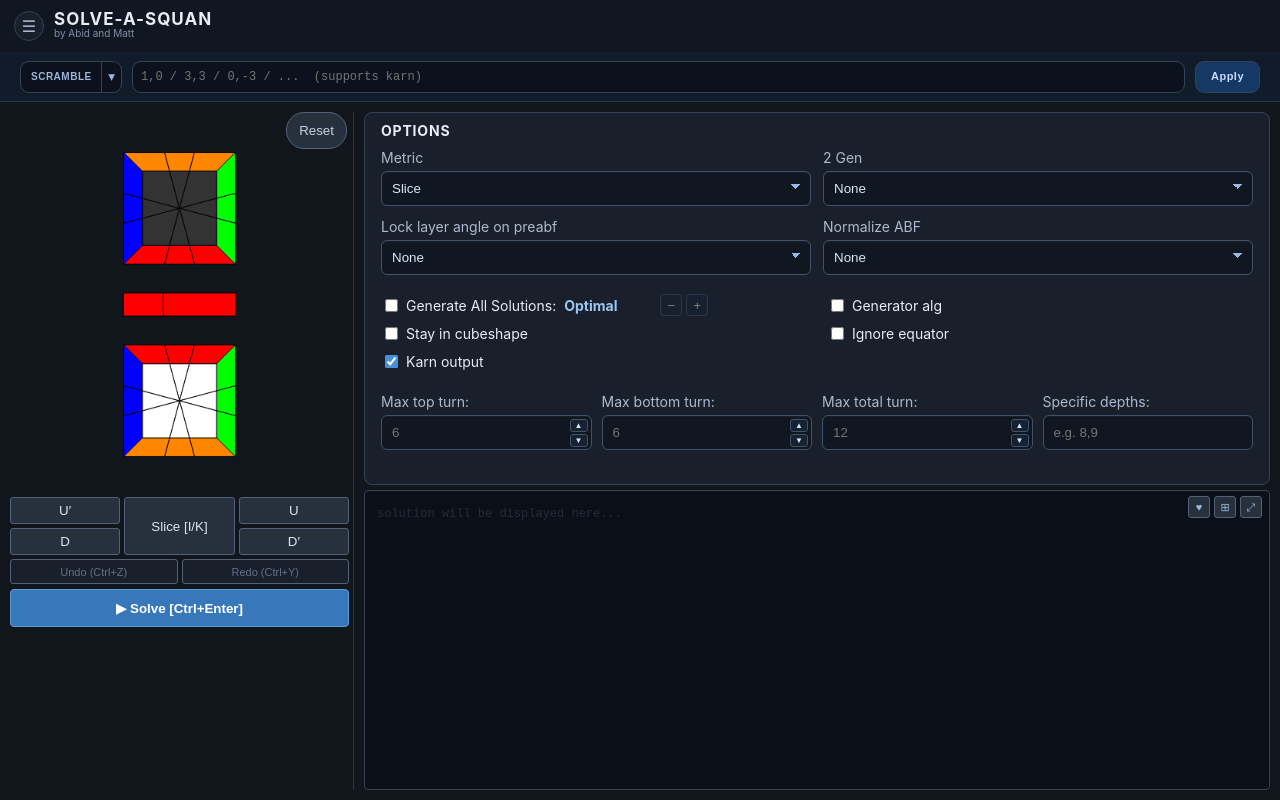
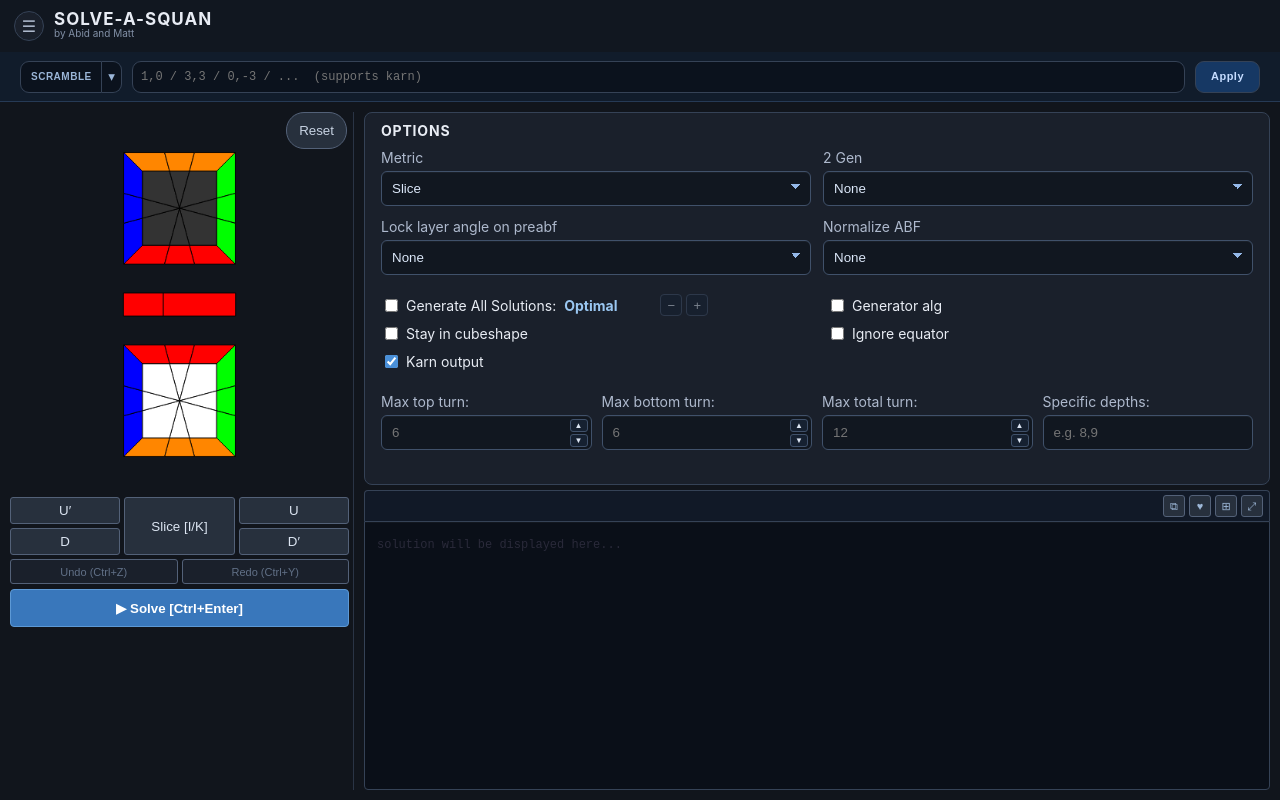
Before and after one commit to Abid-speedcuber/Croissant, a React (Vite) app in the folder main/: page / in a window 1280 px wide. Built offline with nearby package versions, Linux system fonts and the light colour scheme.

Commit message:
Fix: ergo rating fix

```diff
--- a/main/src/App.tsx
+++ b/main/src/App.tsx
@@ -43,7 +43,25 @@ type Solution = {
   sliceStart?: string;
 };
 type OutputLine = { raw: string; karn: string; isSolution: boolean; algRaw?: string };
-type RatingResult = { finalScore: number; phase1: number; phase2: number; phase3: number; phase4: number; ergoUp: number; ergoDown: number; sliceCount: number; movement: number; bonus: number; valid: boolean; sliceStart: number };
+type RatingResult = {
+  finalScore?: number;
+  final_score?: number;
+  phase1?: number;
+  phase2?: number;
+  phase3?: number;
+  phase4?: number;
+  ergoUp?: number;
+  ergo_up?: number;
+  ergoDown?: number;
+  ergo_down?: number;
+  sliceCount?: number;
+  slice_count?: number;
+  movement?: number;
+  bonus?: number;
+  valid?: boolean;
+  sliceStart?: number | string;
+  slice_start?: number | string;
+};
 type TwoGenStatus = { compatibility: number; cornersTwo: boolean; cornersPseudo: boolean };
 type DisplaySolution = Solution & { display: string; alg: string };
 
@@ -330,6 +348,18 @@ function parseSolutionCounts(line: string) {
   const lb = line.lastIndexOf("["), rb = line.lastIndexOf("]");
   const counts = lb >= 0 && rb > lb ? line.slice(lb + 1, rb).split("|").map((x) => Number(x.trim()) || 0) : [];
   return { slices: counts[0] || 0, moves: counts[1] || 0, angle: counts[2] || 0 };
+}
+function ratingScore(rating?: RatingResult) {
+  const value = rating?.finalScore ?? rating?.final_score;
+  return typeof value === "number" && Number.isFinite(value) ? value : undefined;
+}
+function ratingSliceStart(rating?: RatingResult) {
+  const value = rating?.sliceStart ?? rating?.slice_start;
+  if (typeof value === "number") return value ? String.fromCharCode(value) : undefined;
+  return value || undefined;
+}
+function solutionErgo(solution: Solution) {
+  return solution.ergo ?? solution.ergoRaw;
 }
 function medianNormalize(rows: Solution[]) {
   const valid = rows.map((row) => row.ergoRaw).filter((score): score is number => Number.isFinite(score)).sort((a, b) => a - b);
@@ -1203,11 +1233,11 @@ export default function App() {
     if (seenRaw.current.has(rawAlg)) return;
     seenRaw.current.add(rawAlg);
     let rating: RatingResult | undefined, sliceStart: string | undefined;
-    if (!stopped.current && lastSolveCubeShape.current && tauri()?.core?.invoke) {
+    if (lastSolveCubeShape.current && tauri()?.core?.invoke) {
       try {
         rating = await tauri()!.core!.invoke<RatingResult>("rate_algorithm", { algorithm: rawAlg, initialTopA: /^[1-8XYZ]/i.test(startPosition) });
         if (runId !== solveRunId.current) return;
-        if (rating.valid && rating.sliceStart) sliceStart = String.fromCharCode(rating.sliceStart);
+        if (rating.valid) sliceStart = ratingSliceStart(rating);
       } catch { /* an unrated row remains available */ }
     }
     const { rawDisplay, karnDisplay } = stopped.current
@@ -1222,7 +1252,7 @@ export default function App() {
       if (!debugOutput) replaceOutputLines(outputLinesRef.current.filter((entry) => entry.isSolution));
     }
     const counts = parseSolutionCounts(line);
-    const row: Solution = { raw: line, rawDisplay, karnDisplay, algRaw: rawAlg, ...counts, ergoRaw: rating?.valid ? rating.finalScore : undefined, sliceStart };
+    const row: Solution = { raw: line, rawDisplay, karnDisplay, algRaw: rawAlg, ...counts, ergoRaw: rating?.valid ? ratingScore(rating) : undefined, sliceStart };
     addSolution(row);
     addOutputLine({ raw: rawDisplay, karn: karnDisplay, isSolution: true, algRaw: rawAlg });
   };
@@ -1410,8 +1440,9 @@ export default function App() {
     return a.moves - b.moves;
   });
   const terminalSolutions = visibleSolutions.map((solution, index) => {
+    const ergo = solutionErgo(solution);
     const suffix = showErgo && !running
-      ? solution.ergo === undefined ? "  (⚠)" : `  (${solution.ergo.toFixed(2)})`
+      ? ergo === undefined ? "  (⚠)" : `  (${ergo.toFixed(2)})`
       : "";
     return { key: `sol-${solution.raw}-${index}`, text: solution.display + suffix, solution };
   });
@@ -1614,7 +1645,7 @@ export default function App() {
           </div>
           <div className={`terminal-shell ${outputToolsFaded ? "tools-faded" : ""}`} onMouseMove={markOutputToolsActive} onMouseLeave={() => setOutputToolsFaded(true)}>
             <div className="output-tools">
-              {!!solutions.length && <button title="Copy all algs in terminal" onClick={copyTerminalText}>⧉</button>}
+              <button title="Copy all algs in terminal" disabled={!solutions.length} onClick={copyTerminalText}>⧉</button>
               <button title="Open the favorites bin" onClick={() => setFavoritesOpen(true)}>♥</button>
               <button title={tableView ? "Switch to terminal view" : "Switch to table view"} onClick={() => setTableView((v) => !v)}>{tableView ? "▤" : "⊞"}</button>
               <button title={expanded ? "Shrink terminal" : "Expand terminal"} onClick={() => setExpanded((v) => !v)}>{expanded ? "⤡" : "⤢"}</button>
@@ -1623,7 +1654,10 @@ export default function App() {
             {!followTerminal && !tableView && running && <button className="terminal-follow-button" title="Scroll to bottom and resume auto-scroll" onClick={scrollTerminalToBottom}>⌄</button>}
             {tableView ? <div className={`terminal metric-${metric.toLowerCase()} ${showErgo ? "with-ergo" : ""}`}>
               <div className="terminal-head"><span>#</span><b>Solution</b>{metric === "Angle" && <span>Angle</span>}{metric !== "Slice" && <span>Moves</span>}<span>Slices</span>{showErgo && <span>Ergo</span>}</div>
-              {tableSolutions.map((x, i) => <div className="solution" key={x.raw} onMouseDown={(event) => { if (event.button !== 0 && event.button !== 2) return; event.preventDefault(); setContextMenu({ x: event.clientX, y: event.clientY, alg: x.display }); }} onContextMenu={(event) => event.preventDefault()}><span>{i + 1}</span><code className={abidNotation ? "abid" : ""}>{abidNotation ? abidify(x.alg) : x.alg}</code>{metric === "Angle" && <span>{x.angle}</span>}{metric !== "Slice" && <span>{x.moves}</span>}<span>{x.slices}</span>{showErgo && <span>{x.ergo === undefined ? "⚠" : x.ergo.toFixed(1)}</span>}</div>)}
+              {tableSolutions.map((x, i) => {
+                const ergo = solutionErgo(x);
+                return <div className="solution" key={x.raw} onMouseDown={(event) => { if (event.button !== 0 && event.button !== 2) return; event.preventDefault(); setContextMenu({ x: event.clientX, y: event.clientY, alg: x.display }); }} onContextMenu={(event) => event.preventDefault()}><span>{i + 1}</span><code className={abidNotation ? "abid" : ""}>{abidNotation ? abidify(x.alg) : x.alg}</code>{metric === "Angle" && <span>{x.angle}</span>}{metric !== "Slice" && <span>{x.moves}</span>}<span>{x.slices}</span>{showErgo && <span>{ergo === undefined ? "…" : ergo.toFixed(1)}</span>}</div>;
+              })}
             </div> : <div ref={terminalTextRef} className="terminal terminal-text" onWheel={(event) => { if (event.deltaY < 0 && running) { followTerminalRef.current = false; setFollowTerminal(false); } }} onScroll={handleTerminalScroll}>
               {!outputLines.length && !solutions.length && <span className="terminal-line terminal-line-empty">solution will be displayed here...</span>}
               {terminalNonSolutions.map((line, index) => <span key={line.key} className="terminal-line terminal-line-status">{line.text || " "}</span>)}
--- a/main/src/styles.css
+++ b/main/src/styles.css
@@ -685,25 +685,32 @@ body {
 }
 .terminal-shell {
   position: relative;
+  display: flex;
+  flex-direction: column;
   flex: 1 1 240px;
   min-height: 160px;
 }
 .terminal-shell > .terminal {
   width: 100%;
-  height: 100%;
+  height: auto;
+  min-height: 0;
+  border-radius: 0 0 4px 4px;
 }
 .output-tools {
-  position: absolute;
-  right: 8px;
-  top: 6px;
-  z-index: 3;
   display: flex;
+  justify-content: flex-end;
+  align-items: center;
   gap: 4px;
+  min-height: 30px;
+  padding: 4px 6px;
+  border: 1px solid #354256;
+  border-bottom: 0;
+  border-radius: 4px 4px 0 0;
+  background: #111927;
   opacity: 1;
-  transition: opacity 0.4s ease;
 }
 .terminal-shell.tools-faded .output-tools {
-  opacity: 0.15;
+  opacity: 1;
 }
 .terminal-shell.tools-faded .output-tools:hover {
   opacity: 1;
```
Also changed, not shown: 2 other files (tests, documents, lock files or other folders).
